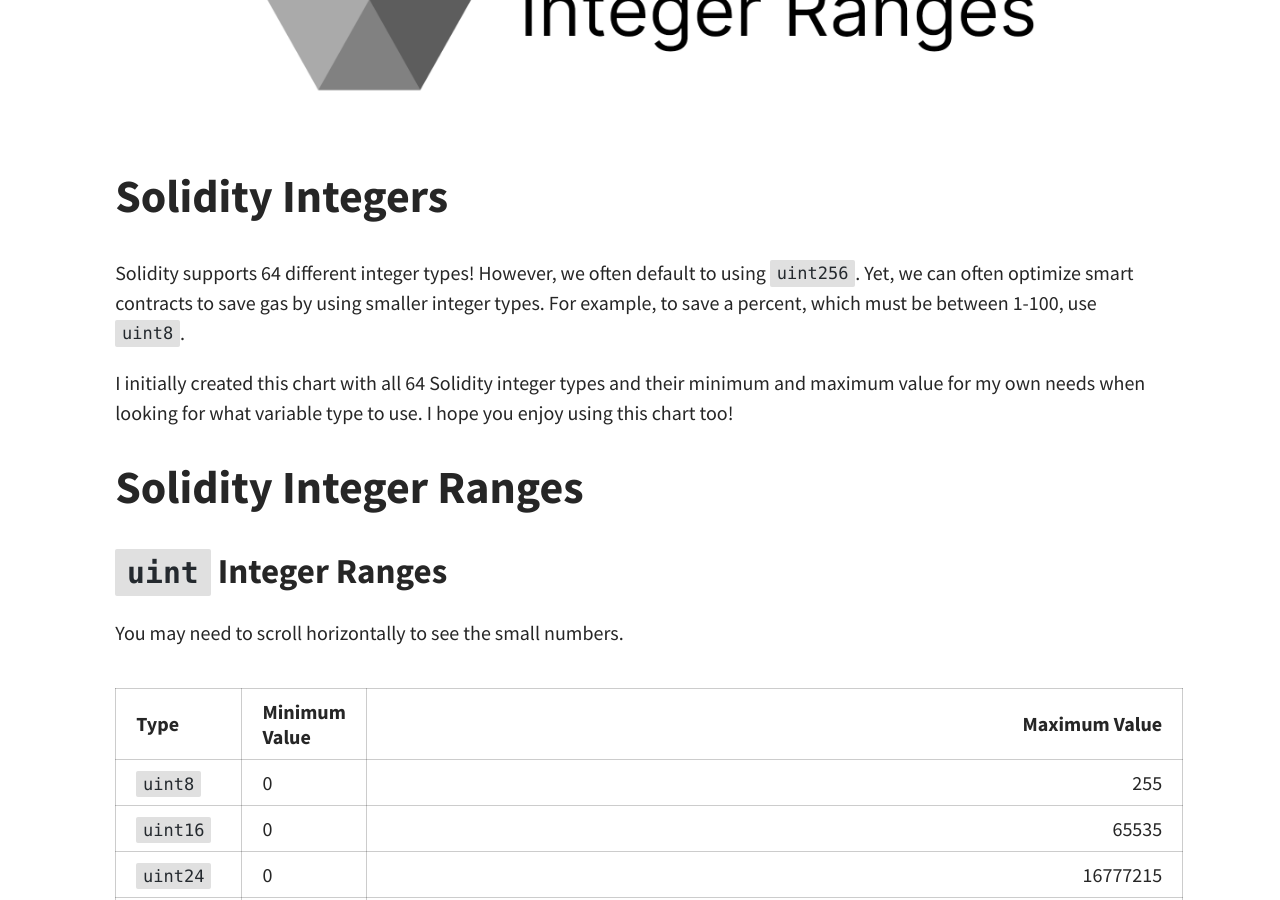
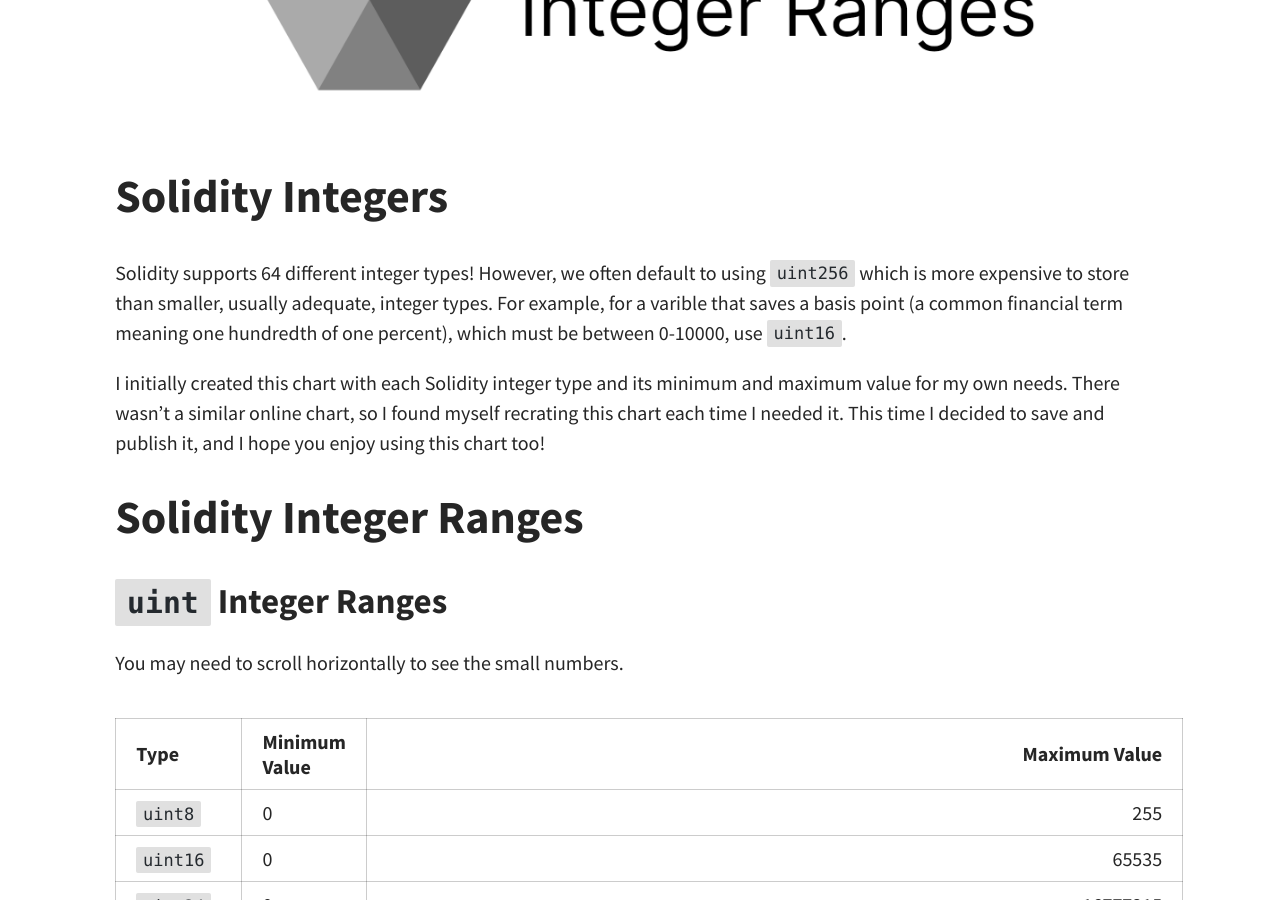
Before and after one commit to mavlevin/mavlevin.github.io, a Jekyll site: the page built from _posts/2023-02-22-Size-Matters:-Solidity-Integer-Range-Cheatsheet-From-uint8-To-uint256.md, in a window 1280 px wide and 900 px high, scrolled down 652 px. Built offline with Jekyll 4.4.1, drawn with Linux system fonts in a browser that asks for light colours; comment, search, counter and statistics services are not loaded.

Commit message:
Update 2023-02-22-Size-Matters:-Solidity-Integer-Range-Cheatsheet-From-uint8-To-uint256.md

```diff
--- a/_posts/2023-02-22-Size-Matters:-Solidity-Integer-Range-Cheatsheet-From-uint8-To-uint256.md
+++ b/_posts/2023-02-22-Size-Matters:-Solidity-Integer-Range-Cheatsheet-From-uint8-To-uint256.md
@@ -13,9 +13,9 @@ author: guy
 
 # Solidity Integers
 
-Solidity supports 64 different integer types! However, we often default to using `uint256`. Yet, we can often optimize smart contracts to save gas by using smaller integer types. For example, to save a percent, which must be between 1-100, use `uint8`.
+Solidity supports 64 different integer types! However, we often default to using `uint256` which is more expensive to store than smaller, usually adequate, integer types. For example, for a varible that saves a basis point (a common financial term meaning one hundredth of one percent), which must be between 0-10000, use `uint16`.
 
-I initially created this chart with all 64 Solidity integer types and their minimum and maximum value for my own needs when looking for what variable type to use. I hope you enjoy using this chart too!
+I initially created this chart with each Solidity integer type and its minimum and maximum value for my own needs. There wasn't a similar online chart, so I found myself recrating this chart each time I needed it. This time I decided to save and publish it, and I hope you enjoy using this chart too!
 
 # Solidity Integer Ranges
 
```
